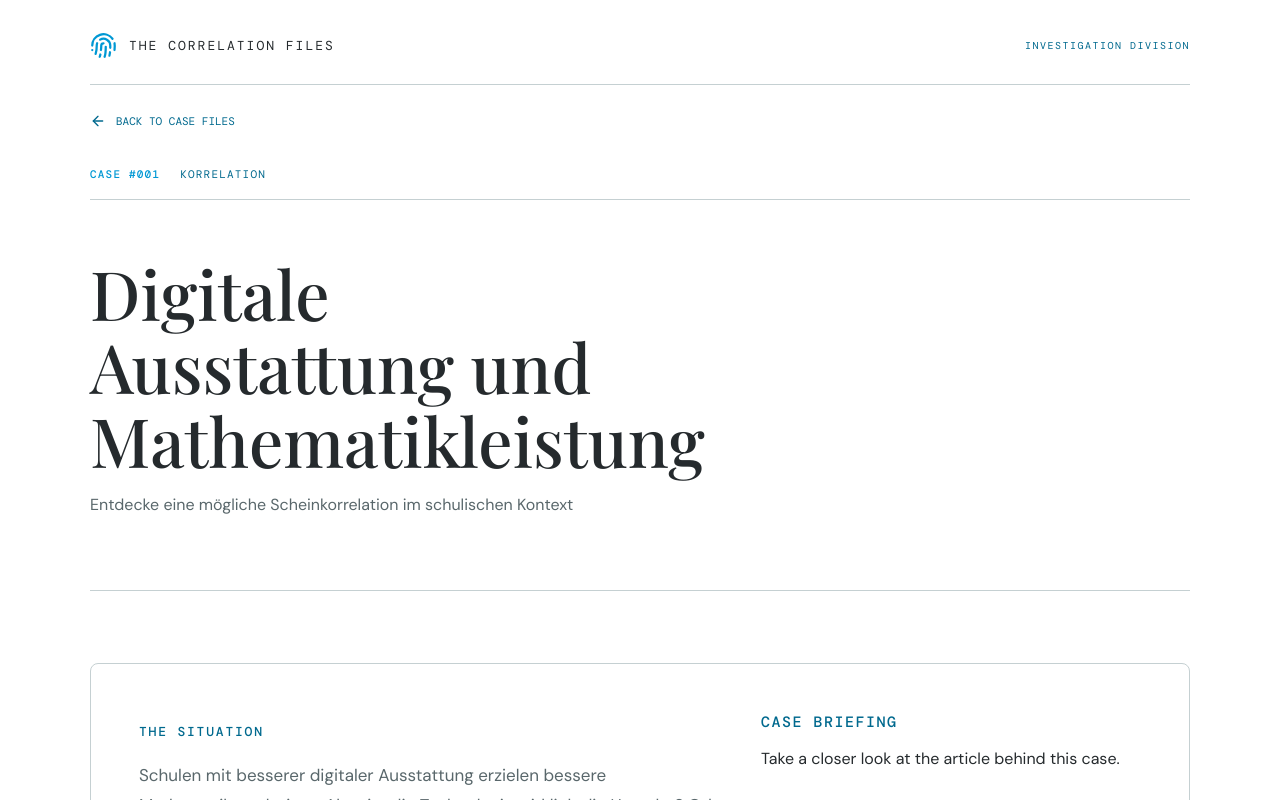
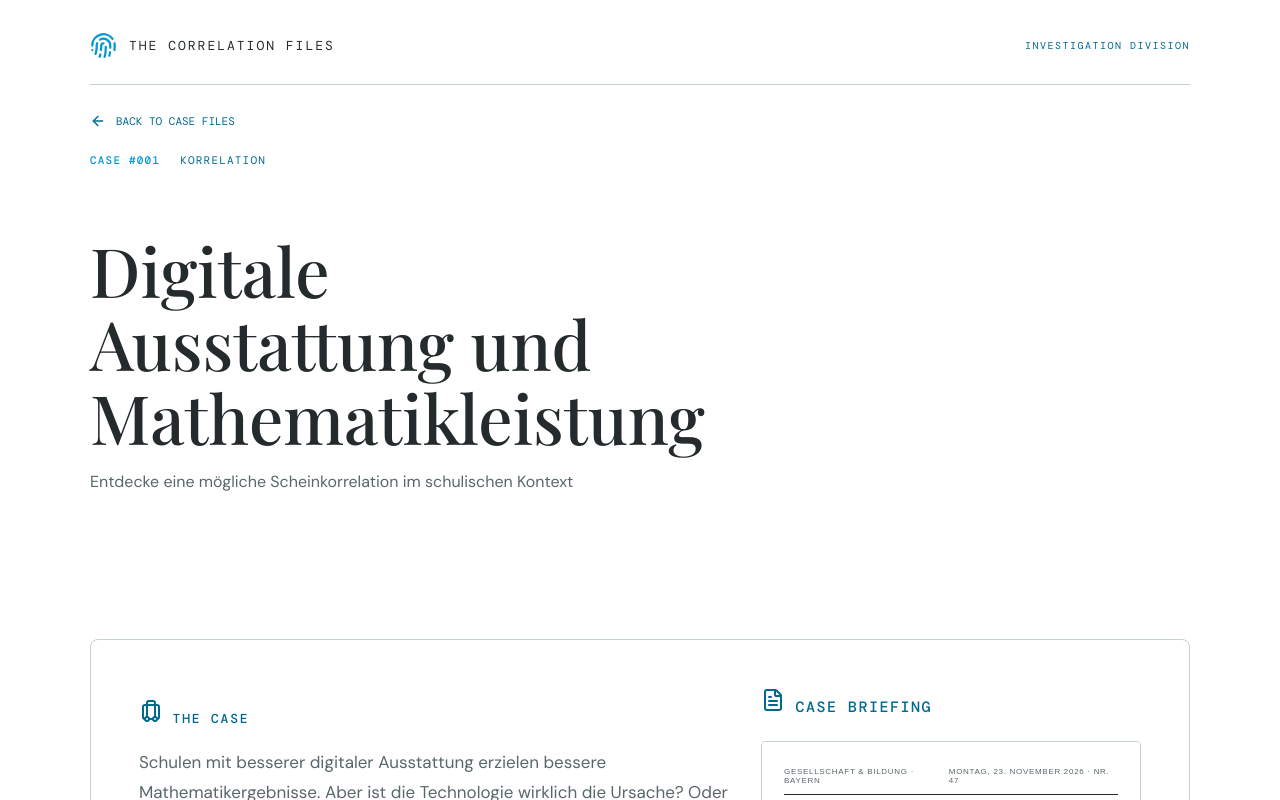
Before and after one commit to edgar-treischl/dash-games, a React (Vite) app: page / in a window 1280 px wide. Both pictures are taken after a click on the button 340 px from the left and 751 px from the top of the page. Shown: the top 800 px of the page. Built offline with nearby package versions, Linux system fonts and the light colour scheme; a web font is replaced by a local one.

Commit message:
cleaning borders, argh ...

```diff
--- a/src/components/CaseIntroduction.tsx
+++ b/src/components/CaseIntroduction.tsx
@@ -1,6 +1,6 @@
 import { useRef, useState } from "react";
 import { motion } from "motion/react";
-import { ArrowLeft, ArrowUpRight, AlertCircle, Fingerprint, X } from "lucide-react";
+import { ArrowLeft, ArrowUpRight, Fingerprint, X, Luggage, CircleCheckBig, FileText } from "lucide-react";
 
 import { cases } from "../data/cases";
 import { getBriefingAsset } from "../data/briefingAssets";
@@ -69,12 +69,12 @@ export function CaseIntroduction() {
         <div className="case-intro-container">
           <div className="case-intro-details">
             <section className="case-intro-section">
-              <h2>THE SITUATION</h2>
+              <h2><Luggage /> THE CASE</h2>
               <p className="case-intro-description">{gameCase.description}</p>
             </section>
 
             <section className="case-intro-section">
-              <h2>YOUR TASK</h2>
+              <h2><CircleCheckBig /> YOUR TASK</h2>
               <p className="case-intro-description">
                 {gameCase.taskDescription || "Investigate this case to uncover the truth about the correlation."}
               </p>
@@ -83,7 +83,7 @@ export function CaseIntroduction() {
             {gameCase.learningGoals && gameCase.learningGoals.length > 0 && (
               <section className="case-intro-section">
                 <div className="case-intro-learning">
-                  <AlertCircle size={20} />
+                  <CircleCheckBig size={20} />
                   <div>
                     <h3>WHAT YOU'LL LEARN</h3>
                     <ul className="case-intro-goals">
@@ -107,8 +107,7 @@ export function CaseIntroduction() {
           {briefingAsset && (
             <aside className="case-intro-preview">
               <div className="case-intro-preview-copy">
-                <h2>Case briefing</h2>
-                <p>Take a closer look at the article behind this case.</p>
+                <h2><FileText /> Case briefing</h2>
               </div>
               <div className="case-intro-preview-frame">
                 <span className="case-intro-preview-clipping" aria-hidden="true">
--- a/src/styles/case-intro.css
+++ b/src/styles/case-intro.css
@@ -15,8 +15,7 @@
 .case-intro-hero {
   display: flex;
   flex-direction: column;
-  padding-bottom: clamp(40px, 6vw, 72px);
-  border-bottom: 1px solid var(--noir-border);
+  padding-bottom: clamp(12px, 6vw, 72px);
 }
 
 .case-intro-heading {
@@ -71,7 +70,7 @@
 }
 
 .case-intro-preview-frame {
-  --clipping-height: 300px;
+  --clipping-height: 100px;
   position: relative;
   border: 1px solid var(--noir-border);
   border-radius: 4px;
@@ -184,9 +183,9 @@
   display: flex;
   align-items: center;
   flex-wrap: wrap;
-  margin: 28px 0 clamp(32px, 5vw, 56px);
-  padding-bottom: 18px;
-  border-bottom: 1px solid var(--noir-border);
+  margin: 14px 0 clamp(32px, 5vw, 56px);
+  padding-bottom: 10px;
+  border: 0;
   gap: 20px;
 }
 
--- a/src/styles/headquarters.css
+++ b/src/styles/headquarters.css
@@ -35,10 +35,11 @@
   display: grid;
   grid-template-columns: minmax(0, 0.9fr) minmax(0, 1.1fr);
   align-items: stretch;
-  gap: clamp(24px, 4vw, 55px);
-  padding: clamp(18px, 3vw, 36px);
-  border: 1px solid var(--noir-border);
-  background: var(--noir-panel);
+  gap: 0;
+  padding: 0;
+  border: 1px solid #9a9184;
+  background: #fff;
+  box-shadow: 0 4px 12px #0002;
 }
 
 .hub-case-image {
@@ -47,10 +48,9 @@
   justify-content: center;
   margin: 0;
   padding: clamp(26px, 4vw, 40px);
-  border: 1px solid #9a9184;
-  border-top: 6px double #9a9184;
+  border: none;
   background: #fff;
-  box-shadow: 0 4px 12px #0002;
+  box-shadow: none;
   overflow: hidden;
 }
 
@@ -66,11 +66,11 @@
   flex-direction: column;
   min-width: 0;
   padding: clamp(26px, 4vw, 40px);
-  border: 1px solid #9a9184;
-  border-top: 6px double #9a9184;
+  border: none;
+  border-right: 1px solid #9a9184;
   background: #fff;
   color: #111;
-  box-shadow: 0 4px 12px #0002;
+  box-shadow: none;
 }
 
 .hub-tasks h2 {
```
